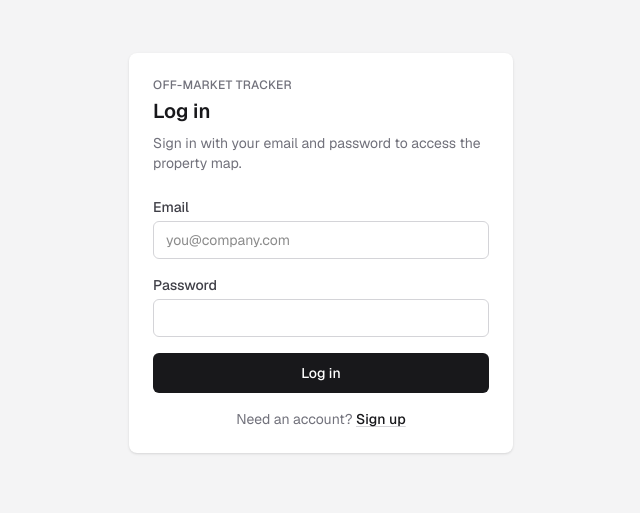
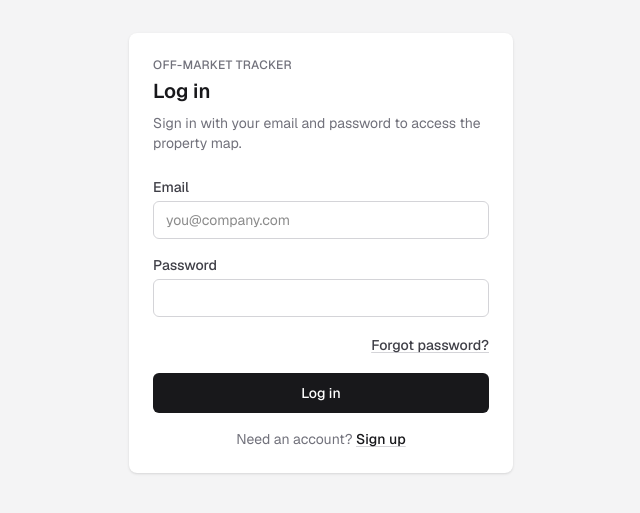
Before and after one commit to julie-bui/off-market-tracker, a Next.js app: page /login in a window 1280 px wide. Shown: the part 147-660 px from the top of the page, without its empty margins (319-959 px from the left). Built offline with nearby package versions, Linux system fonts and the light colour scheme; no server answers.

Commit message:
Add 'Forgot password?' link to LoginForm

```diff
--- a/src/components/LoginForm.tsx
+++ b/src/components/LoginForm.tsx
@@ -82,6 +82,15 @@ export default function LoginForm() {
         />
       </label>
 
+      <div className="text-right">
+        <Link
+          href="/forgot-password"
+          className="text-sm font-medium text-zinc-700 underline decoration-zinc-300 underline-offset-2 hover:text-zinc-900 hover:decoration-zinc-600"
+        >
+          Forgot password?
+        </Link>
+      </div>
+
       <button
         type="submit"
         disabled={submitting}
```
